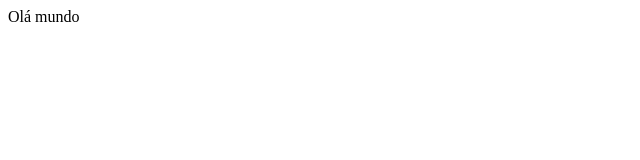
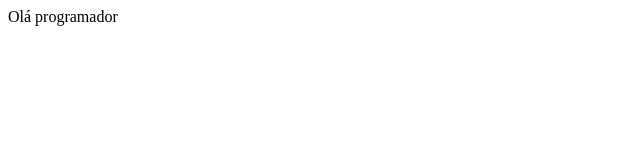
Before and after one commit to profLauro/minhaPrimeiraPagina, a plain HTML site: page index.html in a window 1280 px wide. Shown: the full height of the page, 0-640 px from the left. Drawn offline with Linux system fonts and the light colour scheme.

Commit message:
Alterei a mensagem

```diff
--- a/index.html
+++ b/index.html
@@ -7,7 +7,7 @@
 </head>
 
 <body>
-  Olá mundo
+  Olá programador
 </body>
 
 </html>
```
